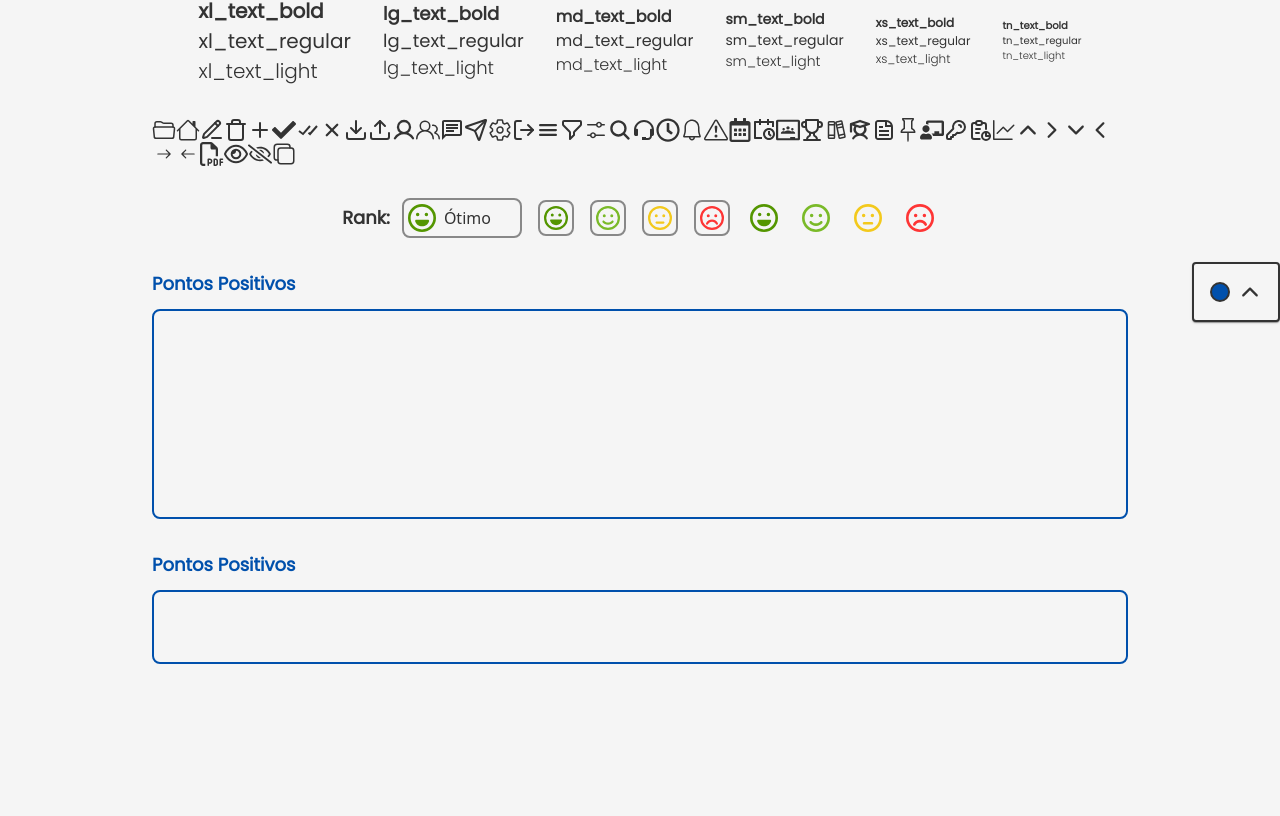
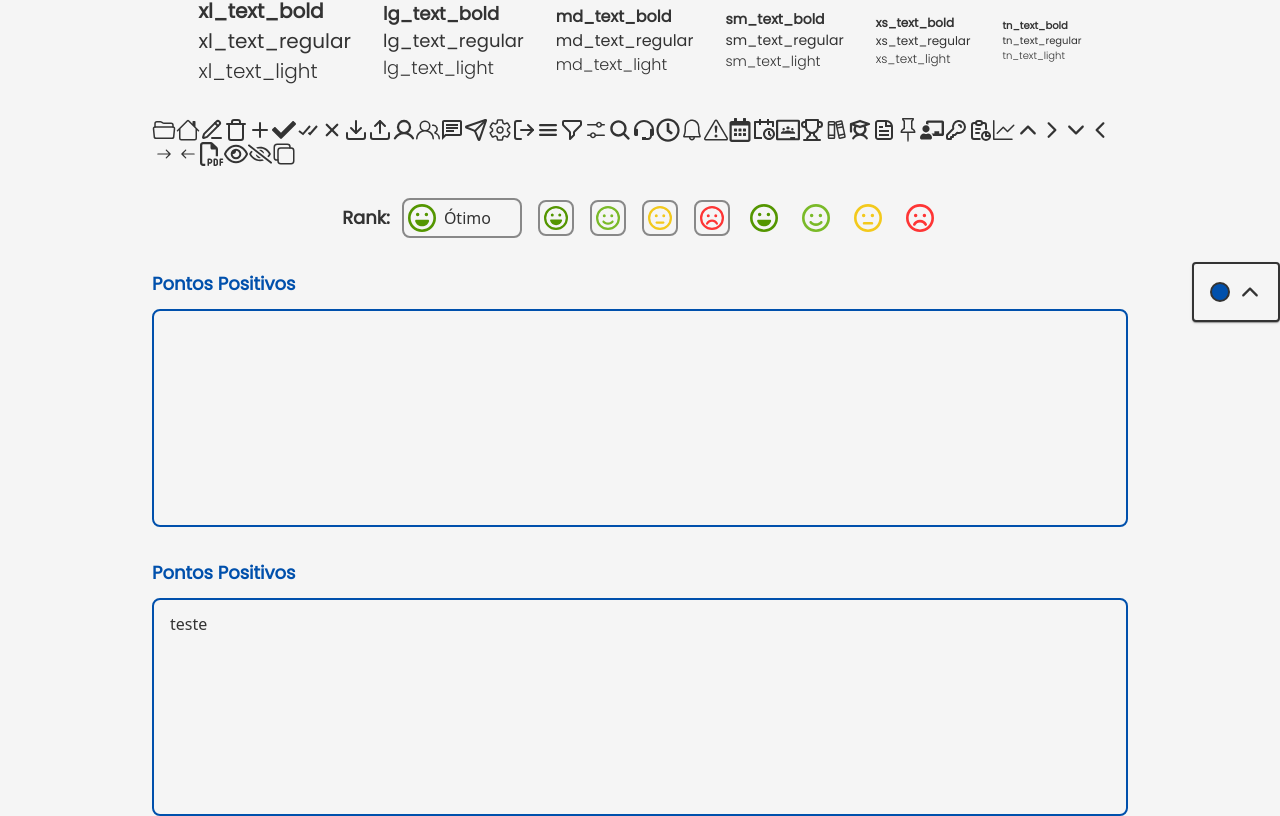
Before and after one commit to Hivqs79/Portal_do_Conselho, a Next.js app in the folder front/app/: page /components in a window 1280 px wide. Shown: the part 478-1294 px from the top of the page. Before the commit the page ends 1142 px from the top, so only its background shows below. Built offline with nearby package versions, Linux system fonts and the light colour scheme.

Commit message:
:recycle: refactor: Text area refactored

```diff
--- a/front/app/app/components/page.tsx
+++ b/front/app/app/components/page.tsx
@@ -223,7 +223,7 @@ export default function Components() {
       </Box>
 
       <TextareaComponent whriteOnly={false} title="Pontos Positivos" />
-      <TextareaComponent whriteOnly={true} title="Pontos Positivos" />
+      <TextareaComponent whriteOnly={true} title="Pontos Positivos" content="teste" />
     </Container>
   );
 }
--- a/front/app/components/input/TextareaComponent.tsx
+++ b/front/app/components/input/TextareaComponent.tsx
@@ -27,11 +27,12 @@ export default function TextareaComponent({
               background: backgroundColor,
               border: `2px solid ${primaryColor}`,
             }}
-            className="rounded-normal mt-3"
+            className="rounded-normal p-1 mt-3 min-h-[200px] "
           >
             <textarea
-              className="cursor-default w-full p-[8px] text-[16px] outline-none resize-none bg-transparent"
+              className="cursor-default w-full min-h-[200px] pl-3 pt-2 text-[16px] outline-none resize-none bg-transparent"
               readOnly
+              defaultValue={content}
               style={{
                 color: constrastColor,
               }}
@@ -53,10 +54,11 @@ export default function TextareaComponent({
             background: backgroundColor,
             border: `2px solid ${primaryColor}`,
           }}
-          className="rounded-normal mt-3 min-h-[200px]"
+          className="rounded-normal p-1 mt-3 min-h-[200px] "
         >
           <textarea
-            className="w-full min-h-[200px] p-[8px] text-[16px] outline-none resize-none bg-transparent"
+            className="w-full min-h-[200px] pl-3 pt-2 text-[16px] outline-none resize-none bg-transparent"
+            defaultValue={content}
             style={{
               color: constrastColor,
             }}
```
